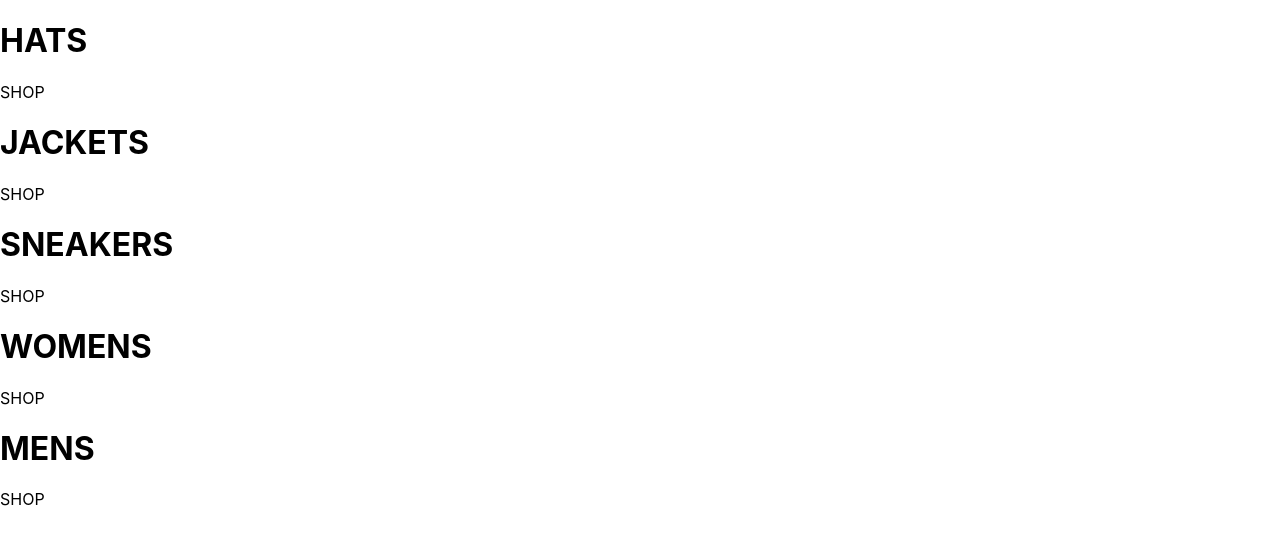
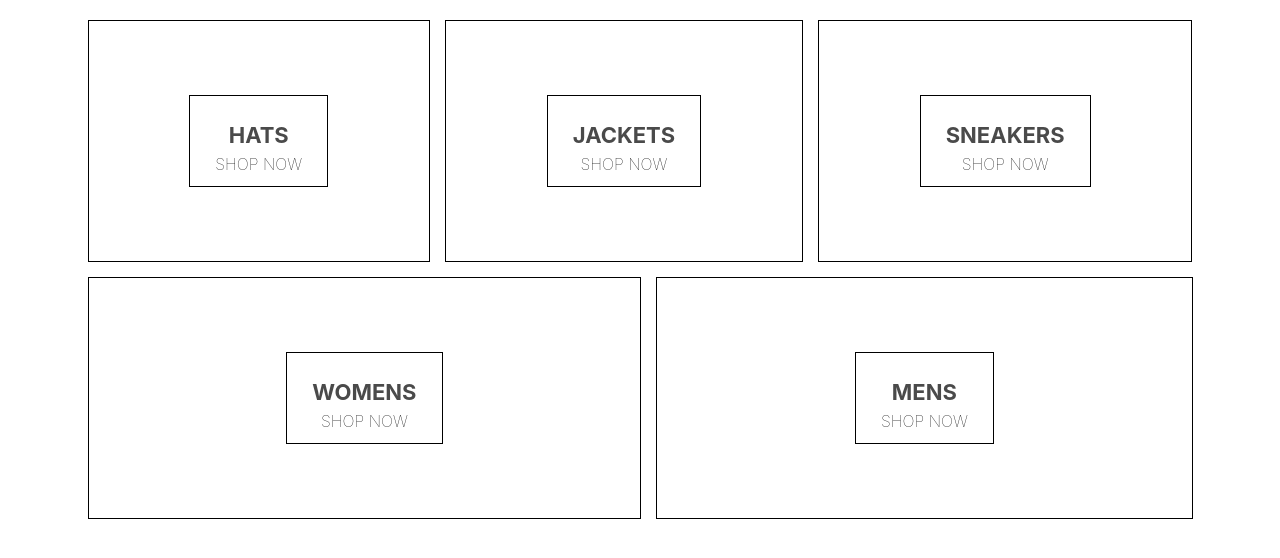
Before and after one commit to ashtin23/e-commerce-site, a React (Create React App) app: page / in a window 1280 px wide. Shown: the top 558 px of the page. Built offline with nearby package versions, Linux system fonts and the light colour scheme.

Commit message:
layout styling completed

```diff
--- a/package.json
+++ b/package.json
@@ -6,6 +6,7 @@
     "@testing-library/jest-dom": "^4.2.4",
     "@testing-library/react": "^9.3.2",
     "@testing-library/user-event": "^7.1.2",
+    "node-sass": "^4.13.1",
     "react": "^16.12.0",
     "react-dom": "^16.12.0",
     "react-scripts": "3.3.0"
--- a/src/homepage.component.jsx
+++ b/src/homepage.component.jsx
@@ -1,4 +1,6 @@
 import React from 'react';
+
+import './homepage.styles.scss';
 
 const HomePage = () => (
     <div className='homepage'>
@@ -6,31 +8,31 @@
             <div className='menu-item'>
                 <div className='content'>
                     <h1 className='title'>HATS</h1>
-                    <span className='subtitle'>SHOP</span>
+                    <span className='subtitle'>SHOP NOW</span>
                 </div>
             </div>
             <div className='menu-item'>
                 <div className='content'>
                     <h1 className='title'>JACKETS</h1>
-                    <span className='subtitle'>SHOP</span>
+                    <span className='subtitle'>SHOP NOW</span>
                 </div>
             </div>
             <div className='menu-item'>
                 <div className='content'>
                     <h1 className='title'>SNEAKERS</h1>
-                    <span className='subtitle'>SHOP</span>
+                    <span className='subtitle'>SHOP NOW</span>
                 </div>
             </div>
             <div className='menu-item'>
                 <div className='content'>
                     <h1 className='title'>WOMENS</h1>
-                    <span className='subtitle'>SHOP</span>
+                    <span className='subtitle'>SHOP NOW</span>
                 </div>
             </div>
             <div className='menu-item'>
                 <div className='content'>
                     <h1 className='title'>MENS</h1>
-                    <span className='subtitle'>SHOP</span>
+                    <span className='subtitle'>SHOP NOW</span>
                 </div>
             </div>
         </div>
--- /dev/null
+++ b/src/homepage.styles.scss
@@ -0,0 +1,54 @@
+.homepage {
+    display: flex;
+    flex-direction: column;
+    align-items: center;
+    padding: 20px 80px;
+  }
+
+  .directory-menu {
+    width: 100%;
+    display: flex;
+    flex-wrap: wrap;
+    justify-content: space-between;
+  }
+
+  .menu-item {
+    min-width: 30%;
+    height: 240px;
+    flex: 1 1 auto;
+    display: flex;
+    align-items: center;
+    justify-content: center;
+    border: 1px solid black;
+    margin: 0 7.5px 15px;
+
+    &:first-child {
+      margin-right: 7.5px;
+    }
+
+    &:last-child {
+      margin-left: 7.5px;
+    }
+
+    .content {
+      height: 90px;
+      padding: 0 25px;
+      display: flex;
+      flex-direction: column;
+      align-items: center;
+      justify-content: center;
+      border: 1px solid black;
+
+      .title {
+        font-weight: bold;
+        margin-bottom: 6px;
+        font-size: 22px;
+        color: #4a4a4a;
+      }
+
+      .subtitle {
+        font-weight: lighter;
+        font-size: 16px;
+      }
+    }
+  }
```
Also changed, not shown: 1 other file (tests, documents, lock files or other folders).
